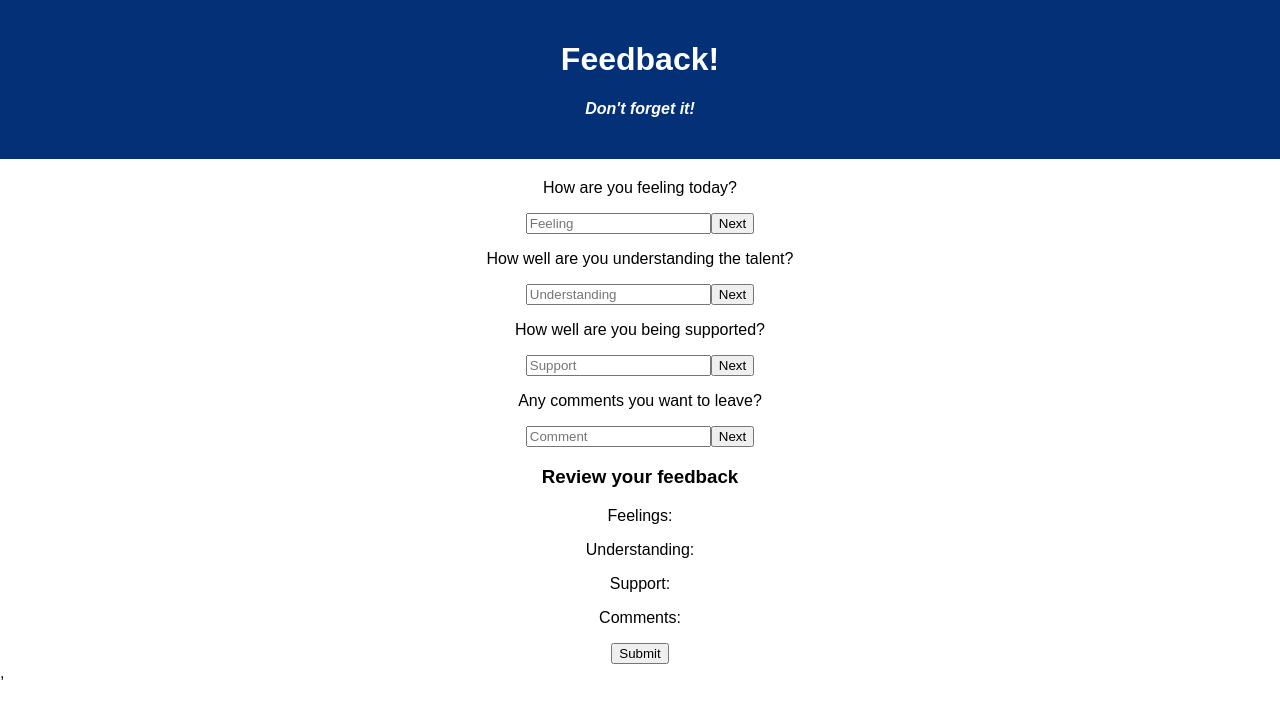
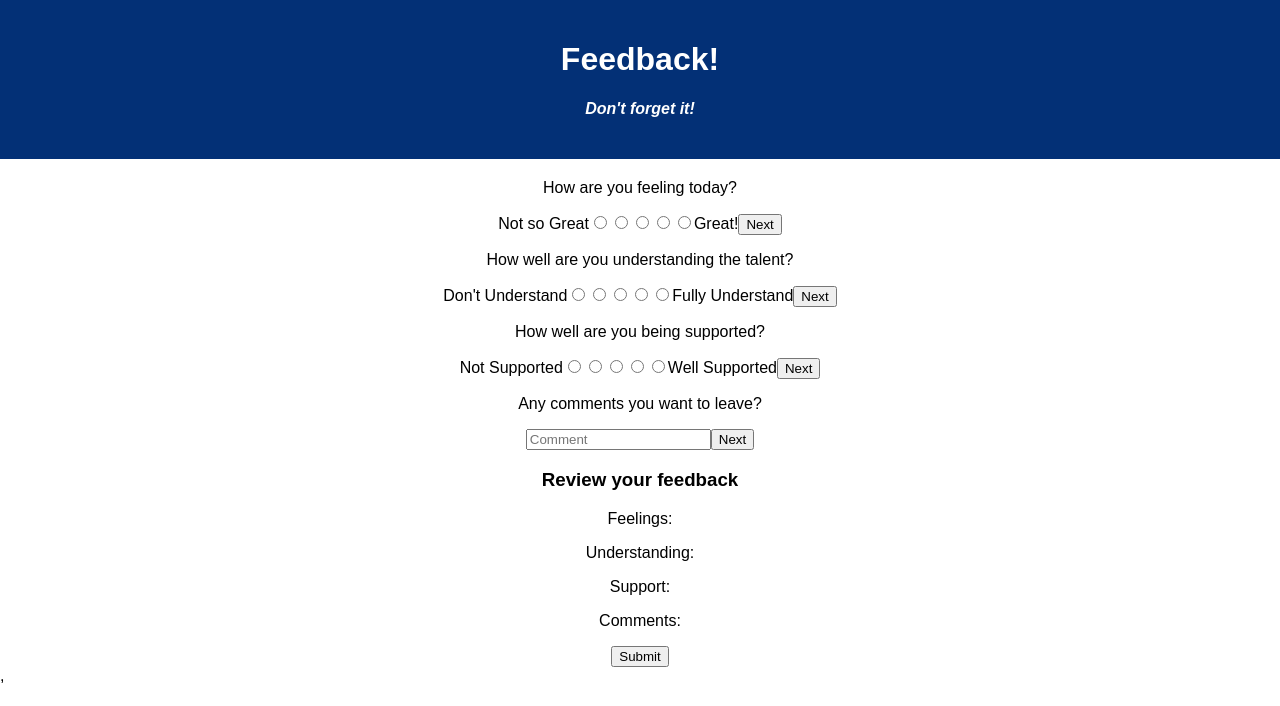
Before and after one commit to JasonInouye/weekend-redux-feedback-loop, a React (Create React App) app: page / in a window 1280 px wide. Shown: the top 706 px of the page. Built offline with nearby package versions, Linux system fonts and the light colour scheme.

Commit message:
changed feedback to radio buttons

```diff
--- a/src/components/FeelingComponent/FeelingComponent.jsx
+++ b/src/components/FeelingComponent/FeelingComponent.jsx
@@ -9,6 +9,13 @@ function FeelingComponent() {
     const dispatch = useDispatch();
     const [feeling, setFeeling] = useState('');
 
+    const handleChange = (event) => {
+        const target = event.target;
+        if (target.checked) {
+            setFeeling(target.value);
+        }
+     };
+
     const handleFeeling = (event) => {
         event.preventDefault();
         console.log( 'Does this get logged' );
@@ -19,13 +26,50 @@ function FeelingComponent() {
     return (
         <form onSubmit={handleFeeling}>
             <p>How are you feeling today?</p>
-            <input
+            {/*<input
                 required
                 placeholder = "Feeling"
                 value = {feeling}
                 type = "text"
                 onChange = {(event) => setFeeling(event.target.value)}
-            />
+            /> */}
+            <label htmlFor="feeling">Not so Great</label>
+            <input type="radio"
+                name ="chooseFeeling"
+                id="1"
+                value="1"
+                checked={feeling === '1'}
+                onChange = {(event) => setFeeling(event.target.value)}
+                />
+            <input type="radio"
+                name ="chooseFeeling"
+                id="2"
+                value="2"
+                checked={feeling === '2'}
+                onChange={handleChange}
+                />
+            <input type="radio"
+                name ="chooseFeeling"
+                id="3"
+                value="3"
+                checked={feeling === '3'}
+                onChange={handleChange}
+                />
+            <input type="radio"
+                name ="chooseFeeling"
+                id="4"
+                value="4"
+                checked={feeling === '4'}
+                onChange={handleChange}
+                />
+            <input type="radio"
+                name ="chooseFeeling"
+                id="5"
+                value="5"
+                checked={feeling === '5'}
+                onChange={handleChange}
+                />
+            <label htmlFor="feeling">Great!</label>
             <button type = "submit">Next</button>
         </form>
     )
--- a/src/components/SupportComponent/SupportComponent.jsx
+++ b/src/components/SupportComponent/SupportComponent.jsx
@@ -9,6 +9,13 @@ function supportComponent () {
     const dispatch = useDispatch();
     const [ support, setSupport ] = useState('');
 
+    const handleChange = (event) => {
+        const target = event.target;
+        if (target.checked) {
+            setSupport(target.value);
+        }
+     };
+
     const handleSupport = (event) => {
         event.preventDefault();
         console.log( 'inside of handleSupport component' );
@@ -19,13 +26,50 @@ function supportComponent () {
     return (
         <form onSubmit={handleSupport}>
             <p>How well are you being supported?</p>
-            <input
+            {/* <input
                 required
                 placeholder = "Support"
                 value = { support }
                 type = "text"
                 onChange = {(event) => setSupport(event.target.value)}
-            />
+            /> */}
+            <label htmlFor="support">Not Supported</label>
+            <input type="radio"
+                name ="chooseSupport"
+                id="1"
+                value="1"
+                checked={support === '1'}
+                onChange={handleChange}
+                />
+            <input type="radio"
+                name ="chooseSupport"
+                id="2"
+                value="2"
+                checked={support === '2'}
+                onChange={handleChange}
+                />
+            <input type="radio"
+                name ="chooseSupport"
+                id="3"
+                value="3"
+                checked={support === '3'}
+                onChange={handleChange}
+                />
+            <input type="radio"
+                name ="chooseSupport"
+                id="4"
+                value="4"
+                checked={support === '4'}
+                onChange={handleChange}
+                />
+            <input type="radio"
+                name ="chooseSupport"
+                id="5"
+                value="5"
+                checked={support === '5'}
+                onChange={handleChange}
+                />
+            <label htmlFor="support">Well Supported</label>
             <button type="submit">Next</button>
         </form>
     )
--- a/src/components/UnderComponent/UnderComponent.jsx
+++ b/src/components/UnderComponent/UnderComponent.jsx
@@ -9,6 +9,13 @@ function underComponent () {
     const dispatch = useDispatch();
     const [ under, setUnder ] = useState('');
 
+    const handleChange = (event) => {
+        const target = event.target;
+        if (target.checked) {
+            setUnder(target.value);
+        }
+     };
+
     const handleUnder = (event) => {
         event.preventDefault();
         console.log( 'inside of handleUnder' );
@@ -19,13 +26,50 @@ function underComponent () {
     return (
         <form onSubmit={handleUnder}>
             <p>How well are you understanding the talent?</p>
-            <input
+            {/* <input
                 required
                 placeholder = "Understanding"
                 value = {under}
                 type = "text"
                 onChange = {(event) => setUnder(event.target.value)}
-            />
+            /> */}
+            <label htmlFor="support">Don't Understand</label>
+            <input type="radio"
+                name ="chooseUnderstanding"
+                id="1"
+                value="1"
+                checked={under === '1'}
+                onChange={handleChange}
+                />
+            <input type="radio"
+                name ="chooseUnderstanding"
+                id="2"
+                value="2"
+                checked={under === '2'}
+                onChange={handleChange}
+                />
+            <input type="radio"
+                name ="chooseUnderstanding"
+                id="3"
+                value="3"
+                checked={under === '3'}
+                onChange={handleChange}
+                />
+            <input type="radio"
+                name ="chooseUnderstanding"
+                id="4"
+                value="4"
+                checked={under === '4'}
+                onChange={handleChange}
+                />
+            <input type="radio"
+                name ="chooseUnderstanding"
+                id="5"
+                value="5"
+                checked={under === '5'}
+                onChange={handleChange}
+                />
+             <label htmlFor="under">Fully Understand</label>
             <button type="submit">Next</button>
         </form>
     )
```
Also changed, not shown: 1 other file (tests, documents, lock files or other folders).
